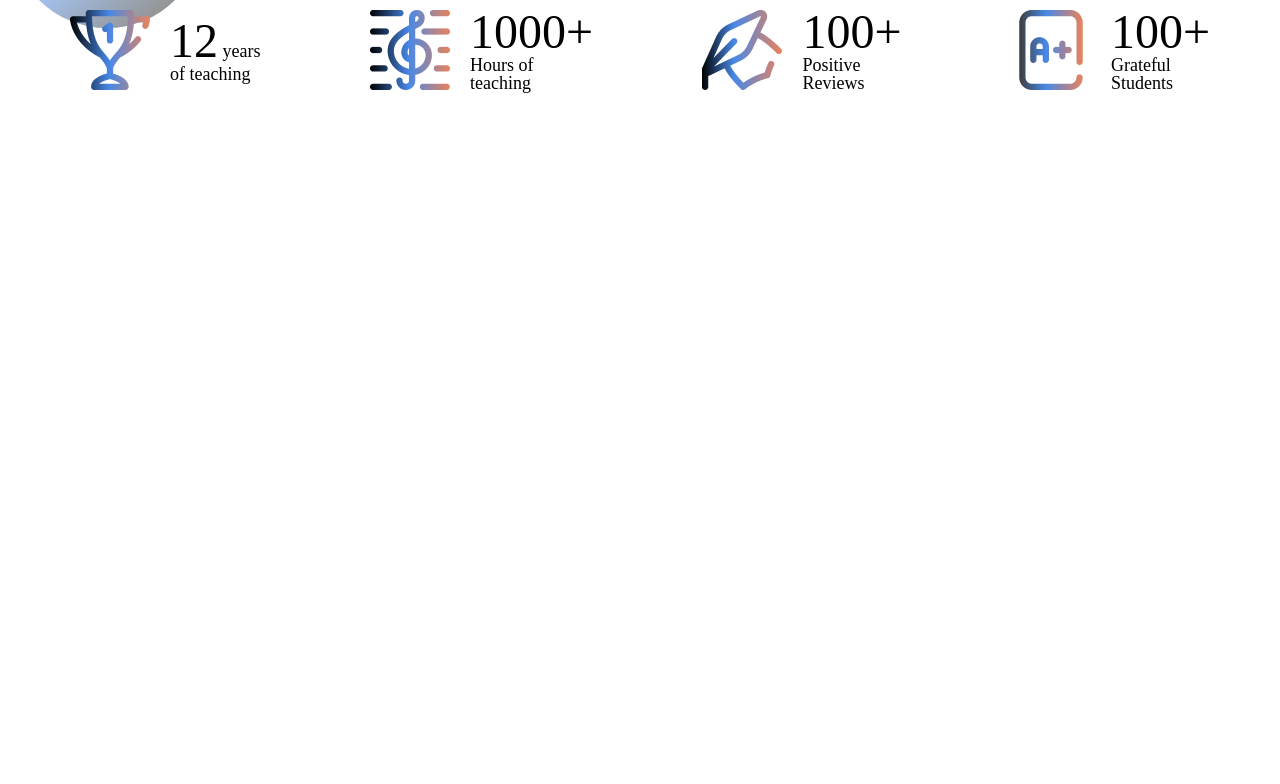
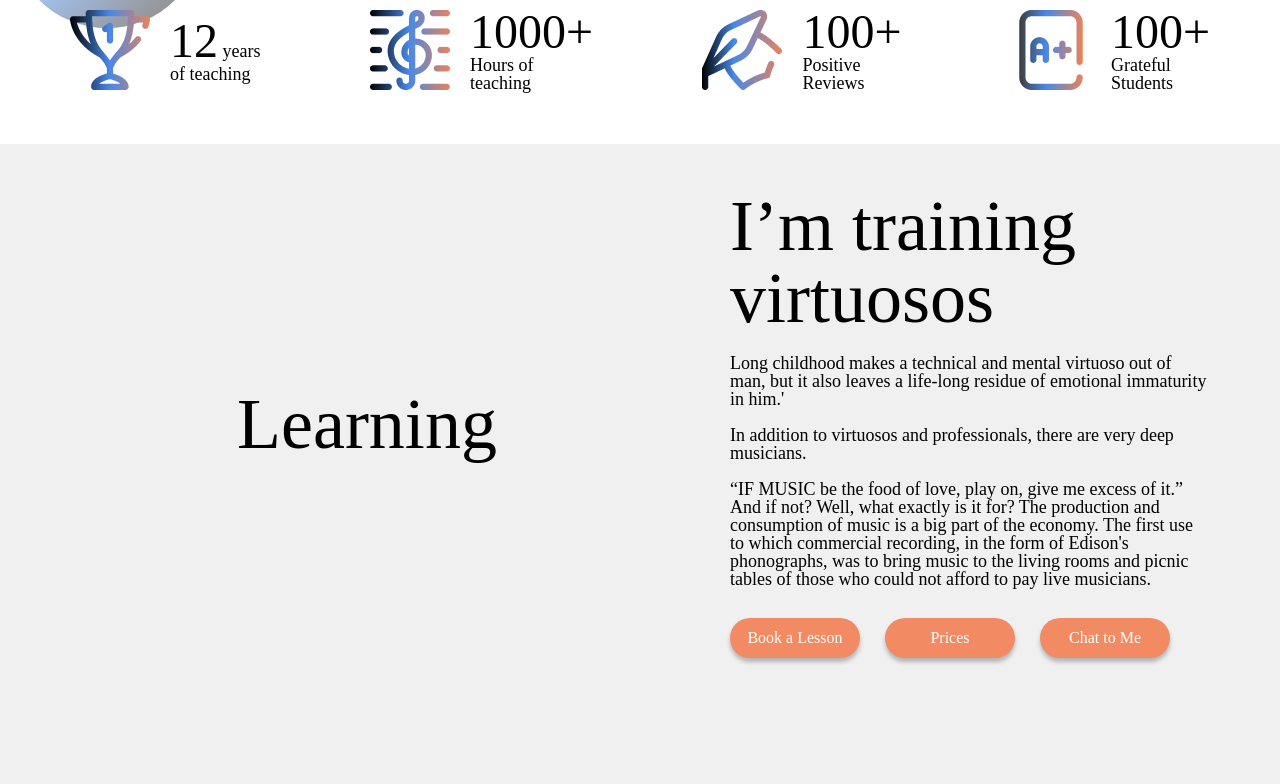
Before and after one commit to CrimsonMoth/Music-teachers-website, a plain HTML site: page src/index.html in a window 1280 px wide. Shown: the part 1356-2140 px from the top of the page. Before the commit the page ends 1500 px from the top, so only its background shows below. Drawn offline with Linux system fonts and the light colour scheme.

Commit message:
Add files via upload

```diff
--- a/src/css/styles.sass
+++ b/src/css/styles.sass
@@ -229,3 +229,21 @@ $color-grey: #E2E2E2
     font-size: 18px
     span
       font-size: 48px
+
+.third-section
+  min-height: 640px
+  background: #f0f0f0
+  &__container
+    display: flex
+    flex-direction: row
+    align-items: center
+    justify-content: space-between
+    padding-top: 46px
+    padding-left: 167px
+  &__right-wrapper
+    max-width: 480px
+  &__right-title
+    margin-bottom: 20px
+  &__text
+    margin-bottom: 30px
+    font-size: 18px
--- a/src/index.html
+++ b/src/index.html
@@ -60,6 +60,7 @@
           <p class="right-wrapper__text">
             I’m a guitar teacher with more than 10 years experience
           </p>
+          <!-- Buttons -->
           <div class="right-wrapper__button buttons">
             <button class="buttons__main-btn">Book a Lesson</button>
             <button class="buttons__main-btn">Prices</button>
@@ -153,5 +154,42 @@
         </div>
       </div>
     </section>
+
+    <!-- Third section -->
+    <section class="third-section">
+      <div class="container third-section__container">
+        <!-- Left wrapper -->
+        <div class="third-section__left-wrapper">
+          <!-- Title -->
+          <h3 class="third-section__left-title title">Learning</h3>
+        </div>
+        <!-- Right wrapper -->
+        <div class="third-section__right-wrapper">
+          <!-- Title -->
+          <h4 class="third-section__right-title title">
+            I’m training<br />virtuosos
+          </h4>
+          <p class="third-section__text">
+            Long childhood makes a technical and mental virtuoso out of man, but
+            it also leaves a life-long residue of emotional immaturity in him.'
+            <br /><br />
+            In addition to virtuosos and professionals, there are very deep
+            musicians.
+            <br /><br />
+            “IF MUSIC be the food of love, play on, give me excess of it.” And
+            if not? Well, what exactly is it for? The production and consumption
+            of music is a big part of the economy. The first use to which
+            commercial recording, in the form of Edison's phonographs, was to
+            bring music to the living rooms and picnic tables of those who could
+            not afford to pay live musicians.
+          </p>
+          <div class="right-wrapper__button buttons">
+            <button class="buttons__main-btn">Book a Lesson</button>
+            <button class="buttons__main-btn">Prices</button>
+            <button class="buttons__main-btn">Chat to Me</button>
+          </div>
+        </div>
+      </div>
+    </section>
   </body>
 </html>
```
Also changed, not shown: src/css/styles.css, src/css/styles.sass.min.css, 2 other files.
